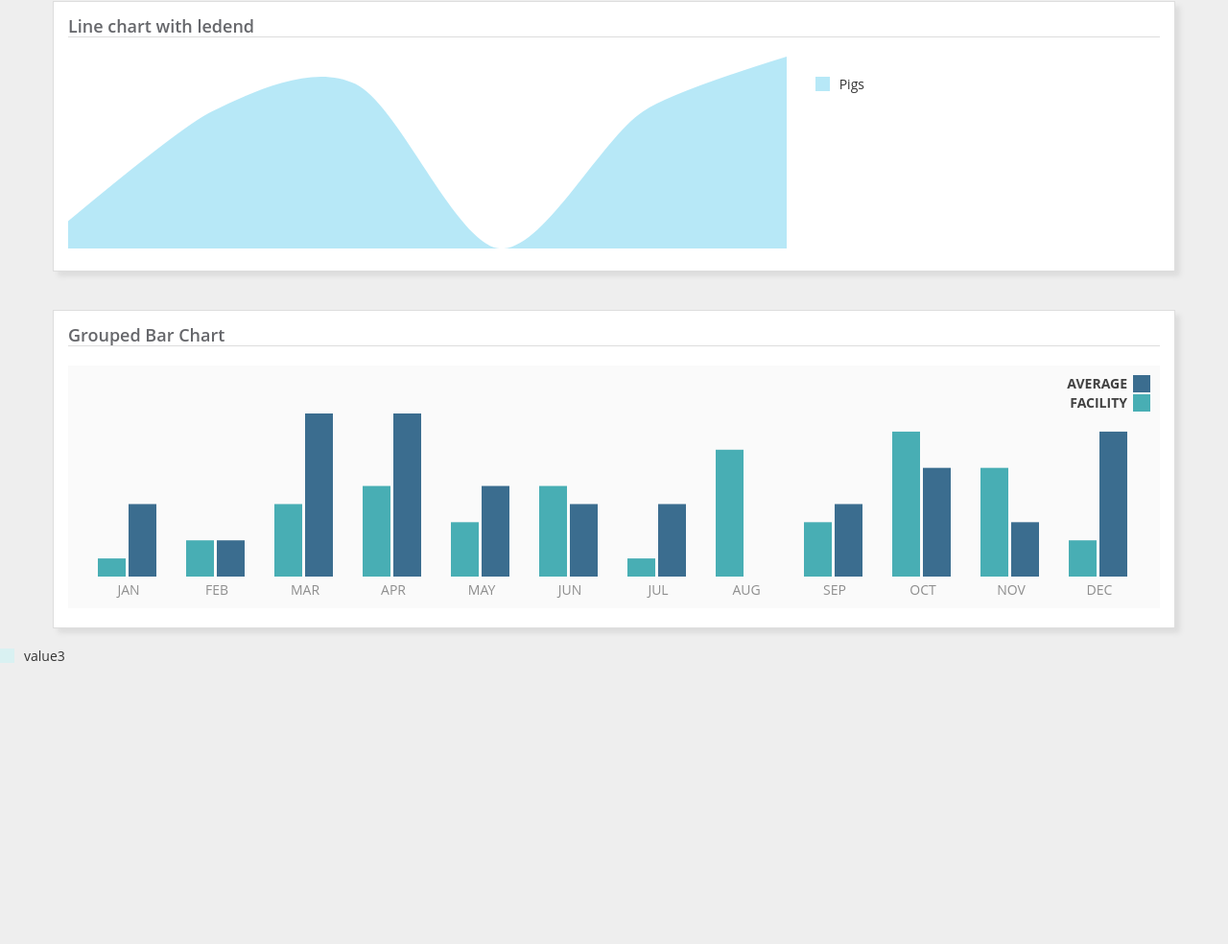
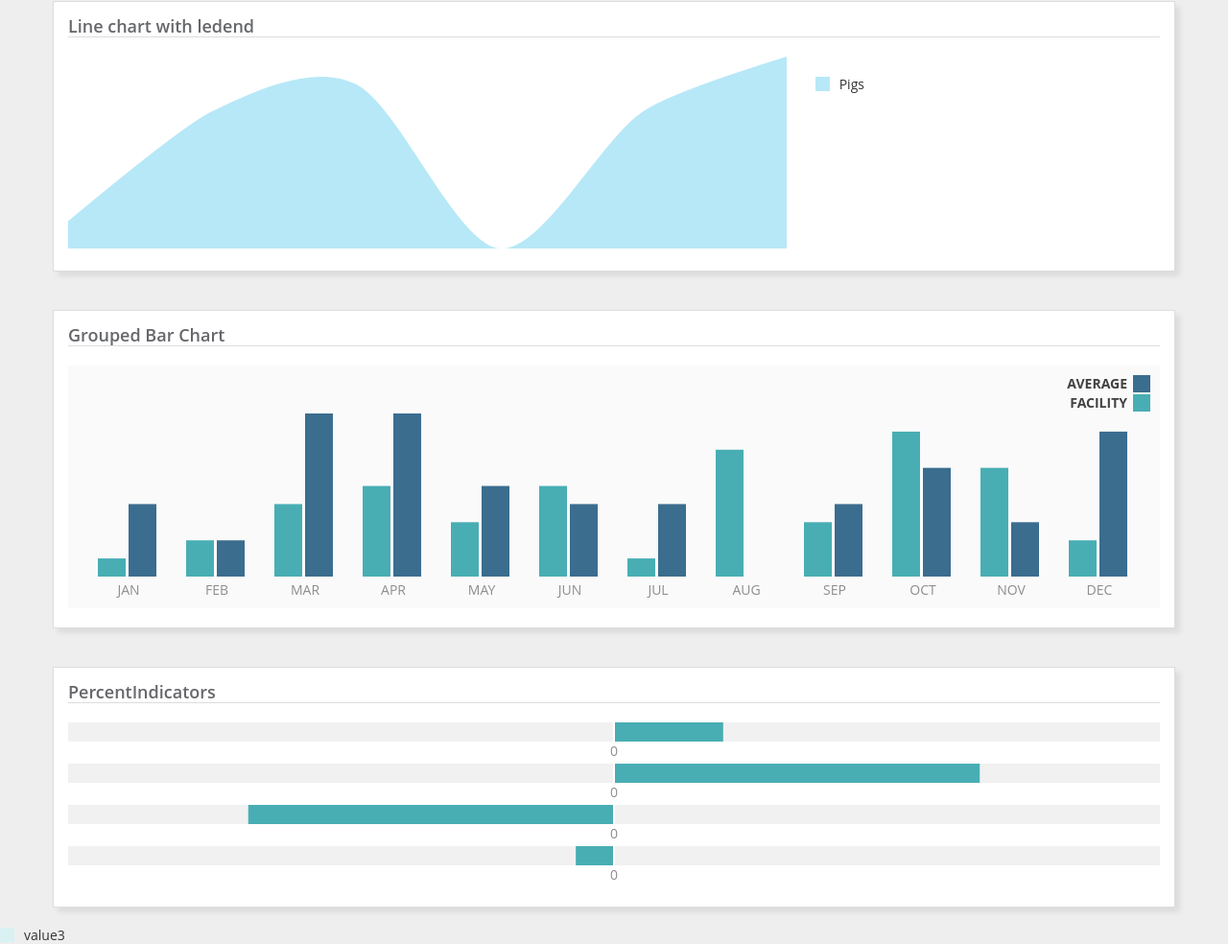
Before and after one commit to sviatoslava-glukhova/d3-charts, a plain HTML site: page index.html in a window 1280 px wide. Shown: the part 984-1968 px from the top of the page at 96% size. Before the commit the page ends 1677 px from the top, so only its background shows below. Drawn offline with Linux system fonts and the light colour scheme.

Commit message:
Added percentIndicators

```diff
--- a/charts.js
+++ b/charts.js
@@ -434,6 +434,71 @@
                     .style('opacity', 1);
             }
         },
+        generatePercentIndicator: function (options, data) {
+            var defaults = {
+                    appendTo: 'body',
+                    defaultColor: "#cacaca",
+                    primaryColor: '#d3f2e1',
+                    dimentions: {
+                        height: 40,
+                        width: null
+                    }
+                },
+                props = $.extend(true, defaults, options);
+
+            var parent = d3.select(props.appendTo),
+                svgWidth = props.dimentions.width ? props.dimentions.width : $(parent[0][0]).width(),
+                svgHeight = props.dimentions.height ? props.dimentions.height : $(parent[0][0]).height(),
+                center = svgWidth/ 2,
+                paddingBottom = 20,
+                barHeight = svgHeight - paddingBottom;
+
+
+            var x = d3.scale.identity()
+                .domain([-100, 100]);
+
+            var svg = parent.append('svg')
+                .attr('width', svgWidth)
+                .attr('height', svgHeight)
+                .datum(data)
+                .append('g');
+
+            svg.append('rect')
+                .attr('width', svgWidth)
+                .attr('height', barHeight)
+                .attr('fill', props.defaultColor)
+                .classed('percent-indicator', true)
+
+            svg.append('rect')
+                .attr('fill', props.primaryColor)
+                .attr('height', barHeight)
+                .attr('width', function (d) {
+                    return center * 0.01 * Math.abs(d) ;
+                })
+                .attr('x', function (d) {
+                    return d > 0 ? center : center * ( 1 - 0.01 * Math.abs(d));
+                });
+
+
+
+            svg.append('text')
+                .text('0')
+                .style('text-anchor', 'middle')
+                .attr('x', center)
+                .attr('y', svgHeight - 5)
+                .classed('tick', true)
+                .attr('fill', '#8e8e8e');
+
+            svg.append('line')
+                .attr('x1', center)
+                .attr('x2', center)
+                .attr('y1', 0)
+                .attr('y2', barHeight)
+                .attr('stroke-width', 2)
+                .attr('stroke', 'white')
+
+
+        },
         generateGroupedBarChart: function (options, data) {
             var defaults = {
                     appendTo: 'body',
@@ -510,7 +575,7 @@
                 return key !== props.xAxis.datePropName;
             });
 
-            data.forEach(function(value) {
+            data.forEach(function (value) {
                 value.date = parseDate(value.date);
             });
 
@@ -564,8 +629,8 @@
                 .transition()
                 .duration(500)
                 .ease('sin')
-                .delay(function(d, i) {
-                    return i* 400;
+                .delay(function (d, i) {
+                    return i * 400;
                 })
                 .attr("y", function (d) {
                     return y(d.value);
@@ -579,7 +644,7 @@
                 var legendContainer = parent.select('svg').append('g')
                     .classed('legend-container', true)
                     .attr("transform", function () {
-                        return "translate(-"+ props.legend.margins.right + "," + props.legend.margins.top + ")";
+                        return "translate(-" + props.legend.margins.right + "," + props.legend.margins.top + ")";
                     });
 
                 var legend = legendContainer.selectAll(".legend")
--- a/examples.css
+++ b/examples.css
@@ -23,6 +23,8 @@ body {
     stroke-dasharray: 2, 2;
 }
 
+
+
 #groupedBarChart {
     background-color: #fafafa;
 }
--- /dev/null
+++ b/examplesIndicators.js
@@ -0,0 +1,18 @@
+(function () {
+    var options = {
+        appendTo: '#percentIndicator',
+        defaultColor: "#F1F1F1",
+        primaryColor: '#48AEB4',
+        dimentions: {
+            height: 40
+        }
+    };
+
+
+    Charts.generatePercentIndicator(options, 20);
+    Charts.generatePercentIndicator(options, 67);
+    Charts.generatePercentIndicator(options, -67);
+    Charts.generatePercentIndicator(options, -7);
+
+
+}());
--- a/index.html
+++ b/index.html
@@ -58,12 +58,21 @@
             <div id="groupedBarChart"></div>
         </div>
     </div>
+
+    <div class="row">
+        <div class="col-xs-12 chart-container">
+            <h3>PercentIndicators</h3>
+
+            <div id="percentIndicator"></div>
+        </div>
+    </div>
 </div>
 
 <script src="charts.js"></script>
 <script src="examplesLineCharts.js"></script>
 <script src="examplesAreaCharts.js"></script>
 <script src="examplesGroupedBarCharts.js"></script>
+<script src="examplesIndicators.js"></script>
 <!--<script src="examplesBarCharts.js"></script>-->
 </body>
 
```
